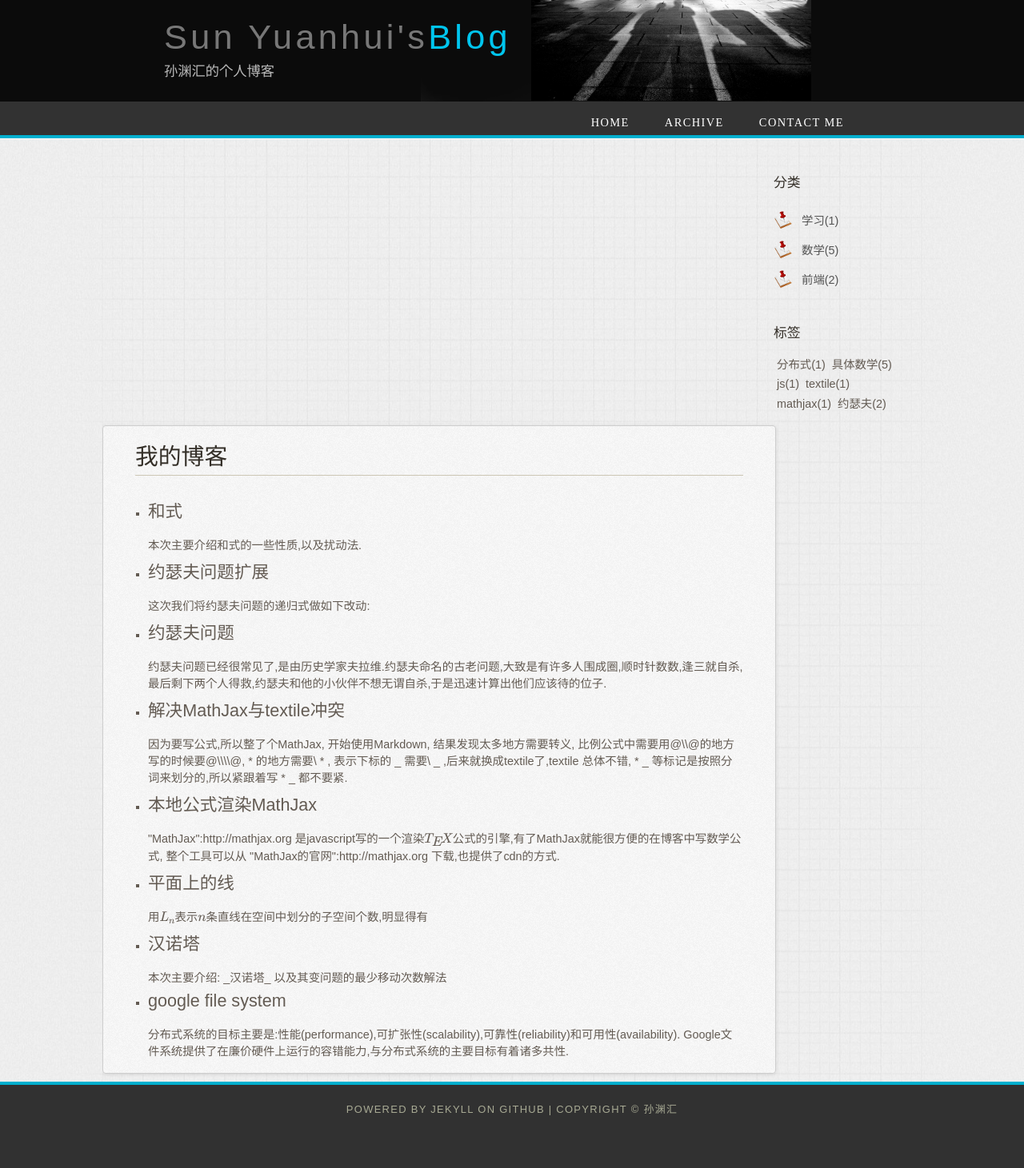
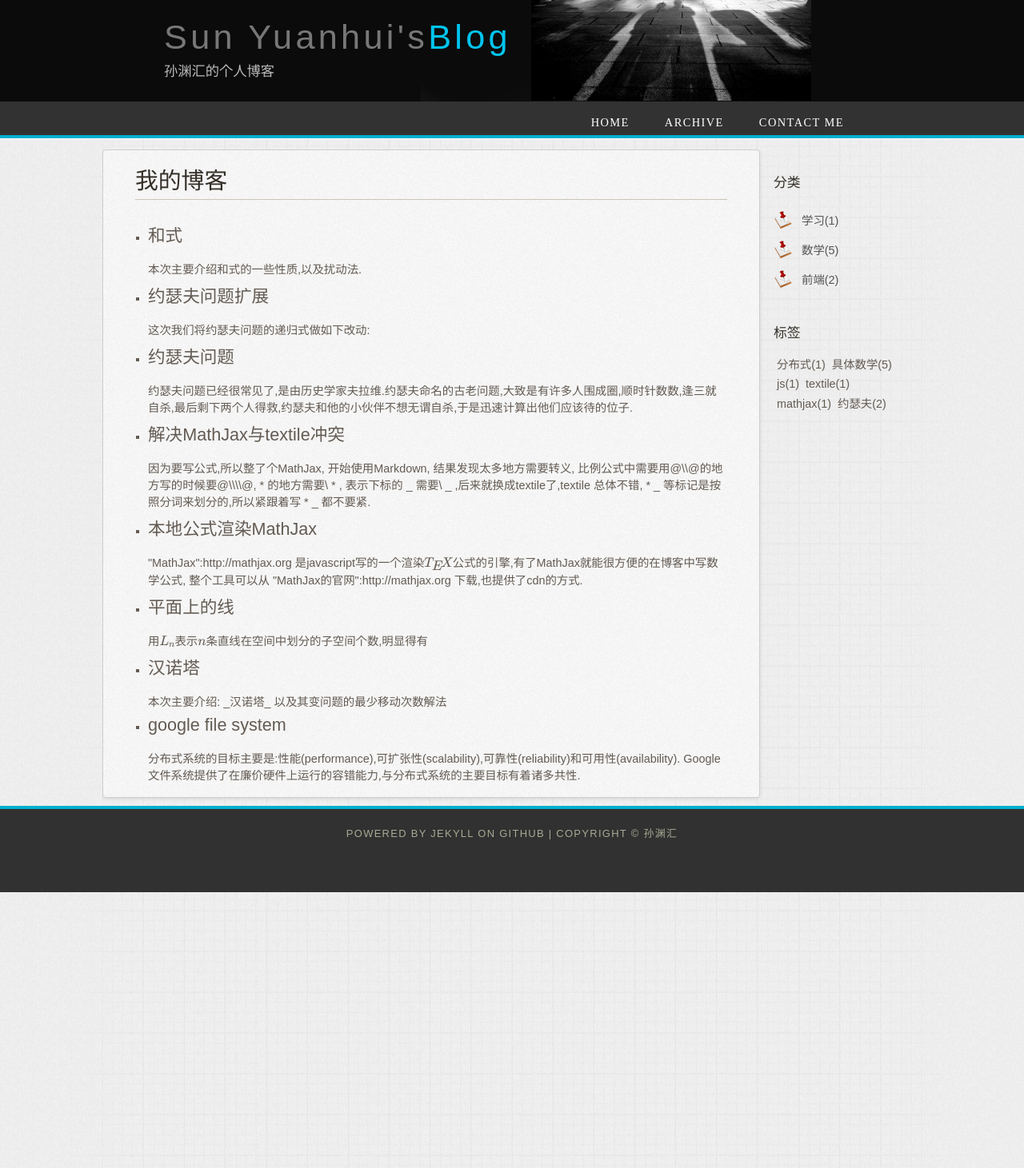
Before and after one commit to johan-sun/syhkiller.github.com, a Jekyll site: the page built from index.html, in a window 1280 px wide. Shown: the whole page at 80% size. Built offline with Jekyll 4.4.1, drawn with Linux system fonts in a browser that asks for light colours; formulas are drawn with MathJax 3; after the commit the page ends 1116 px from its top, so only the background shows below that.

Commit message:
remodify with

```diff
--- a/styles/style.css
+++ b/styles/style.css
@@ -215,7 +215,7 @@ ul#menu li a:hover
 
 #content
 { text-align: left;
-  width: 760px;
+  width: 740px;
   float: left;
   background: url(article.jpg) repeat top right;
   padding: 0px 40px;
```
